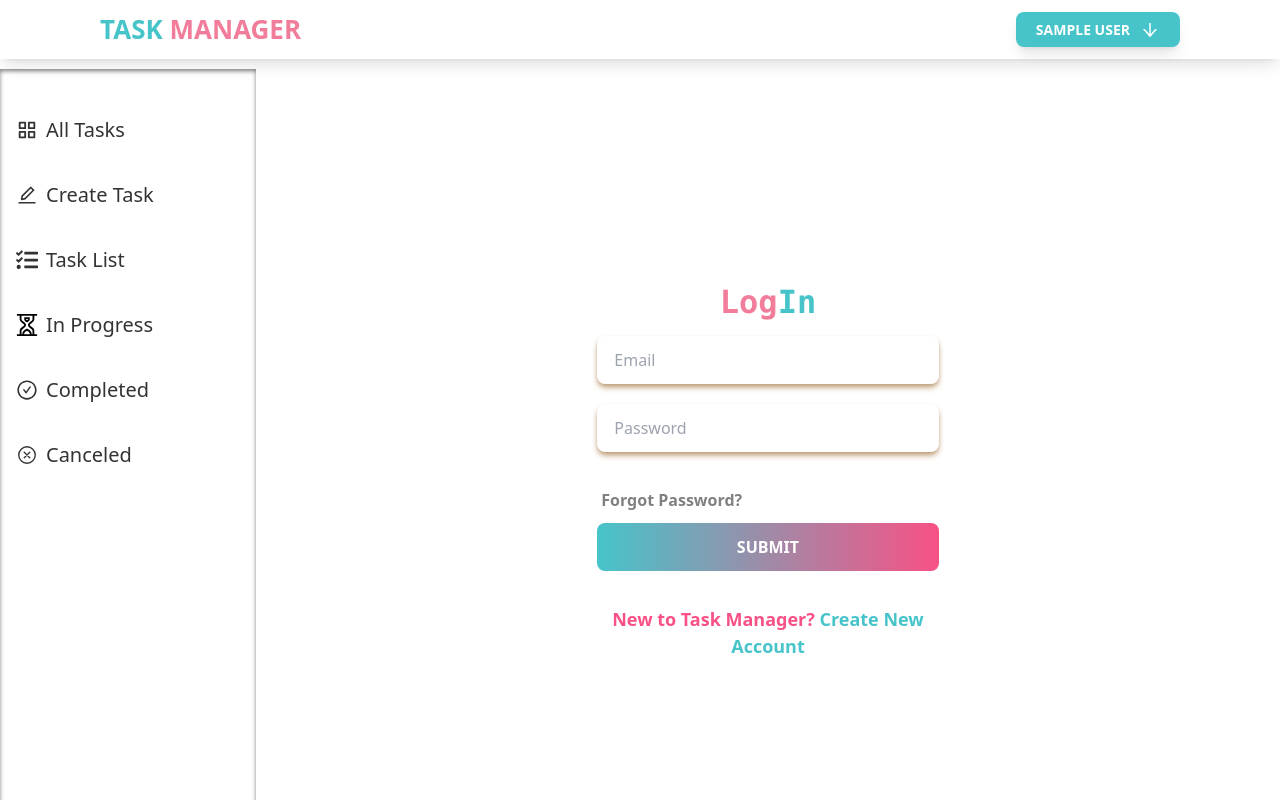
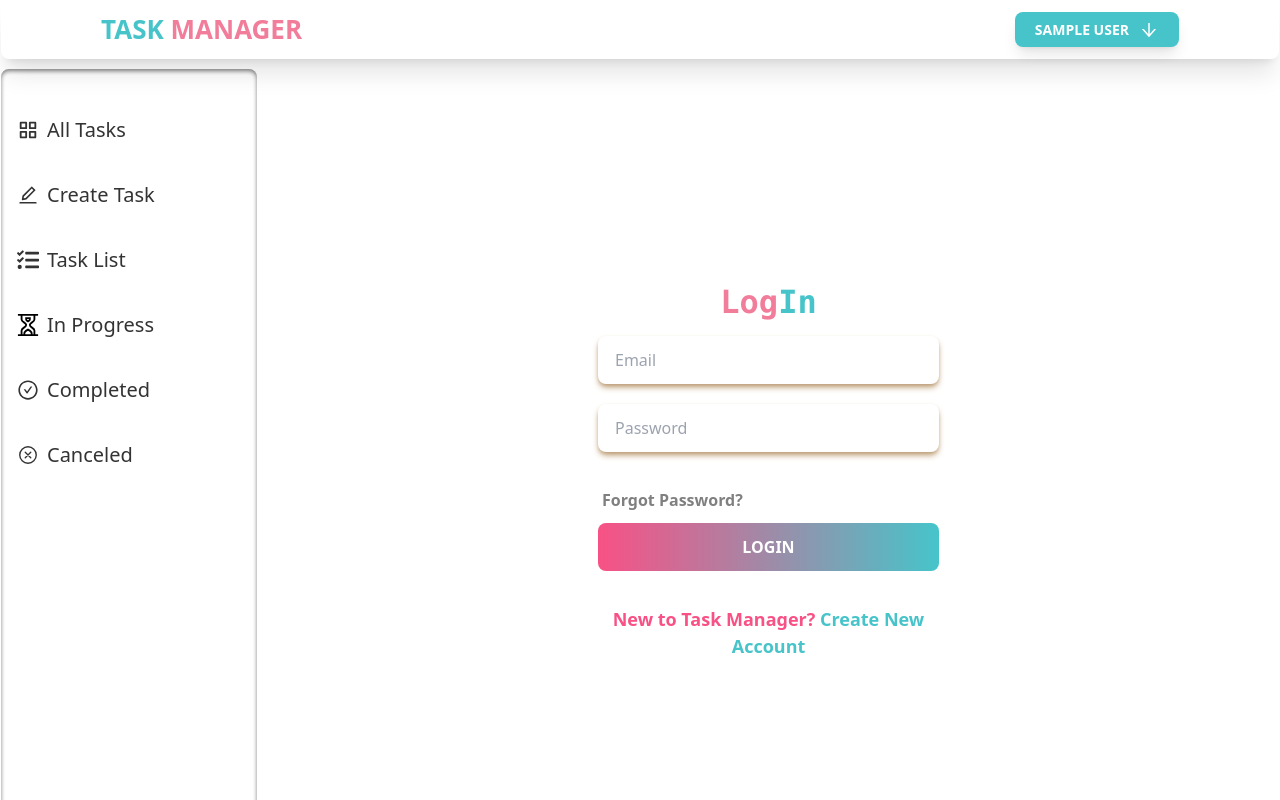
Before and after one commit to MahfujAhsan/task-dashboard, a React (Create React App) app: page /login in a window 1280 px wide. Built offline with nearby package versions, Linux system fonts and the light colour scheme; no server answers; sample sign-in values are in the browser's storage.

Commit message:
finalize desktop version

```diff
--- a/public/index.html
+++ b/public/index.html
@@ -24,7 +24,7 @@
       work correctly both with client-side routing and a non-root public URL.
       Learn how to configure a non-root public URL by running `npm run build`.
     -->
-    <title>Task Manager</title>
+    <title>Task Manager | Your NoteBook</title>
   </head>
   <body>
     <noscript>You need to enable JavaScript to run this app.</noscript>
--- a/src/DashboardLayout/DashboardLayout.js
+++ b/src/DashboardLayout/DashboardLayout.js
@@ -22,7 +22,7 @@ const DashboardLayout = () => {
                 </div>
                 {user && <div className="drawer-side">
                     <label htmlFor="my-drawer-2" className="drawer-overlay"></label>
-                    <ul className="menu p-4 w-64 shadow-[#808080] shadow-inner ">
+                    <ul className="menu p-4 w-64 shadow-[#808080] shadow-inner border-none ml-[1px] rounded-lg">
                         <NavLink exact activeClassName="active" className='common__flex common__items' to='/'>
                             <BiGridAlt size={22} />
                             <li className='text-[20px]'>All Tasks</li>
--- a/src/Login/SignIn.js
+++ b/src/Login/SignIn.js
@@ -70,7 +70,7 @@ const SignIn = () => {
                             </label>
 
                         <div className="form-control w-full mx-auto">
-                            <input type="submit" className="btn bg-gradient-to-r from-[#46C4CA] to-[#F85185] border-none w-full mx-auto font-bold text-[16px] text-white mt-[5px]" value="Submit" />
+                            <input type="submit" className="btn bg-gradient-to-r from-[#F85185] to-[#46C4CA] border-none w-full mx-auto font-bold text-[16px] text-white mt-[5px]" value="Login" />
                         </div>
                         <div>
                             {
--- a/src/Navbar/Navbar.js
+++ b/src/Navbar/Navbar.js
@@ -18,7 +18,7 @@ const Navbar = () => {
     }
 
     return (
-        <div className='px-[100px] py-[10px] flex justify-between items-center shadow-lg mb-[10px] sticky top-0 z-10 bg-white'>
+        <div className='px-[100px] py-[10px] flex justify-between items-center shadow-xl mb-[10px] sticky top-0 z-10 bg-white mx-[1px] rounded-lg'>
             <div>
                 <Link to="/">
                     <h3 className='text-[26px] uppercase font-bold'><span className='text-[#46C4CA]'>Task</span> <span className='text-[#F17D9A]'>Manager</span></h3>
```
Also changed, not shown: 1 other file (tests, documents, lock files or other folders).
